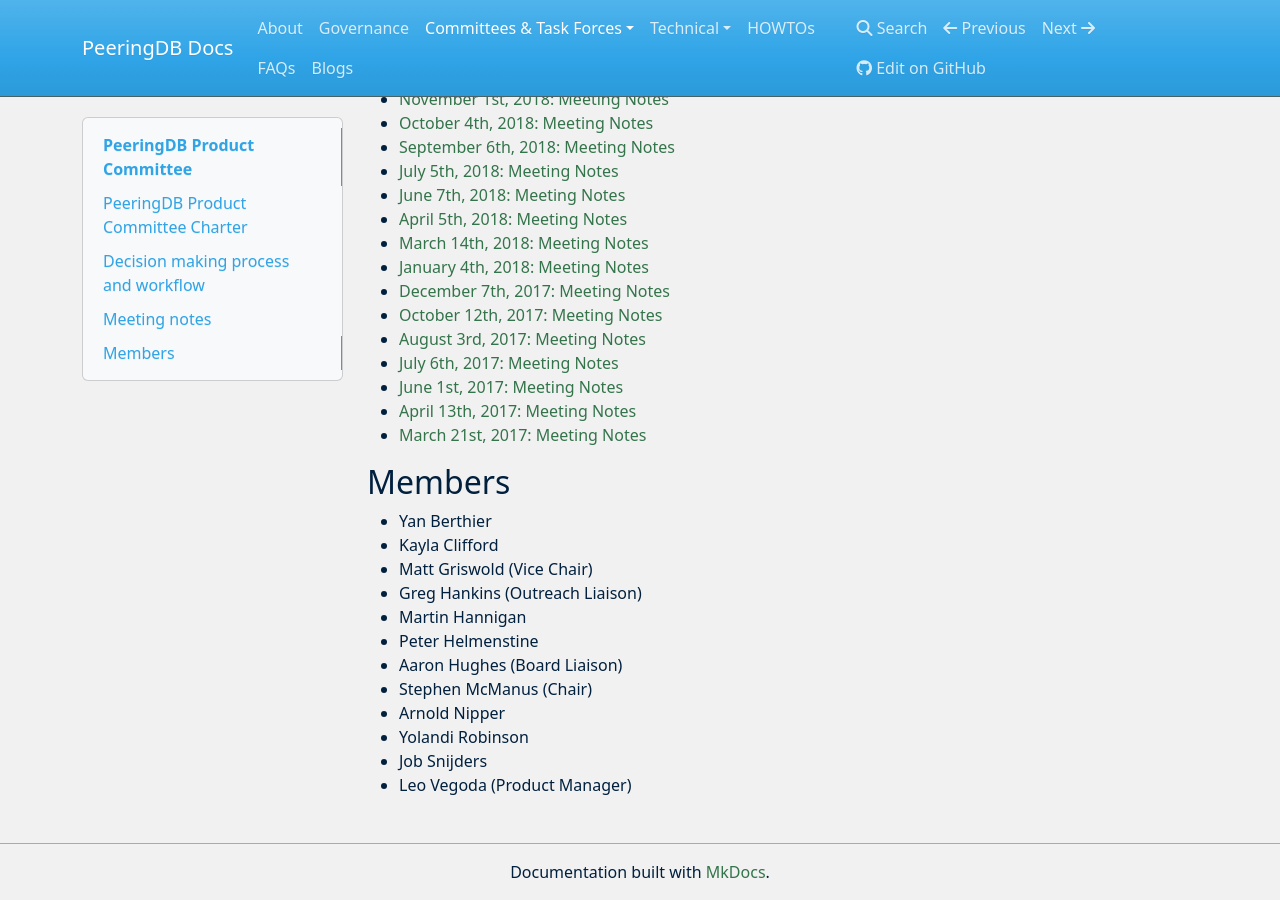
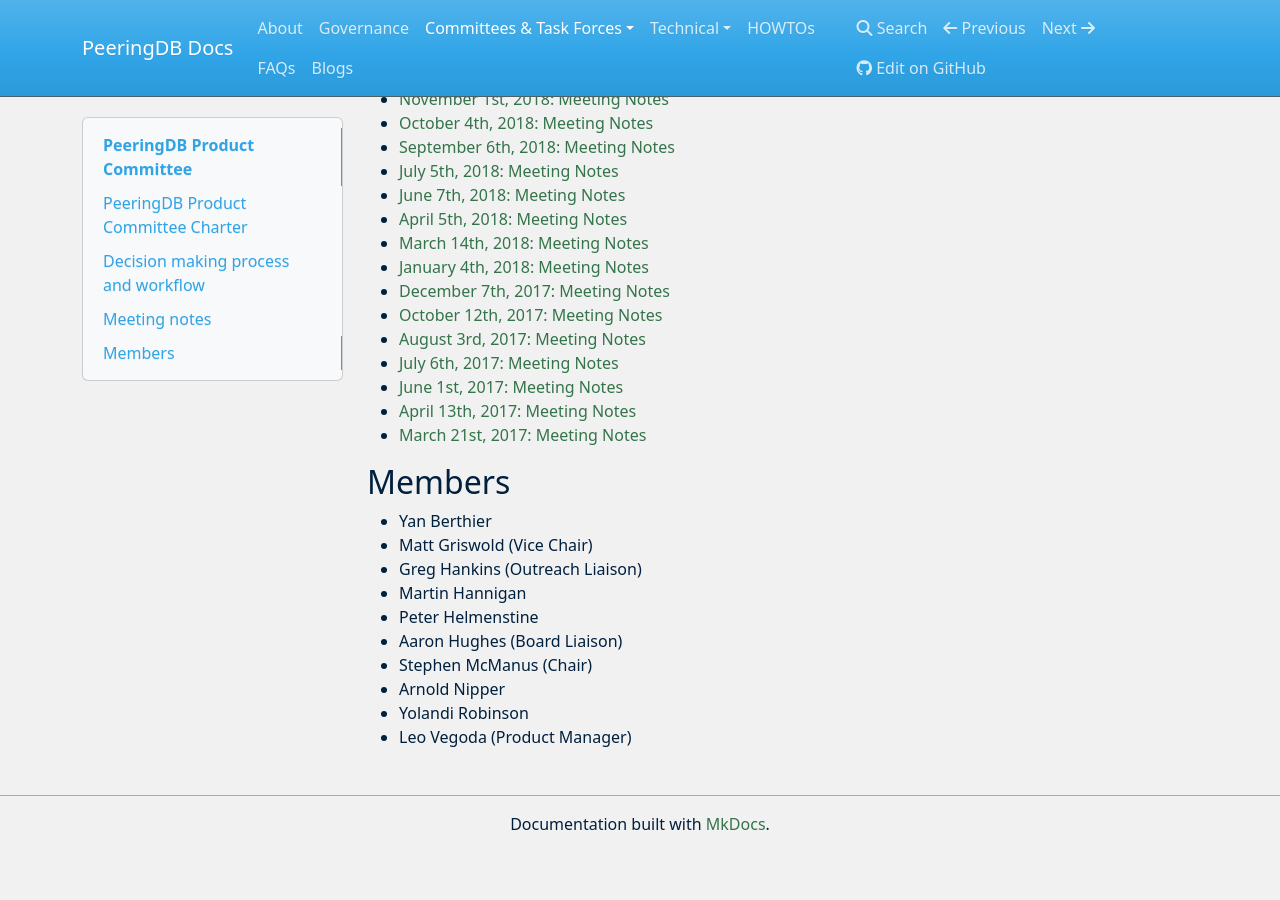
Before and after one commit to peeringdb/docs, an MkDocs documentation site: the page built from docs/committee/product/index.md, in a window 1280 px wide and 900 px high, scrolled down 3799 px. Built offline with MkDocs 1.6.1, drawn with Linux system fonts in a browser that asks for light colours; nearby versions of some CDN libraries; after the commit the page ends 4651 px from its top, so only the background shows below that.

Commit message:
Update index.md
Remove Kayla and Job

```diff
--- a/docs/committee/product/index.md
+++ b/docs/committee/product/index.md
@@ -74,7 +74,6 @@
 
 ## Members
 - Yan Berthier
-- Kayla Clifford
 - Matt Griswold (Vice Chair)
 - Greg Hankins (Outreach Liaison)
 - Martin Hannigan
@@ -83,5 +82,4 @@
 - Stephen McManus (Chair)
 - Arnold Nipper
 - Yolandi Robinson
-- Job Snijders
 - Leo Vegoda (Product Manager)
```
